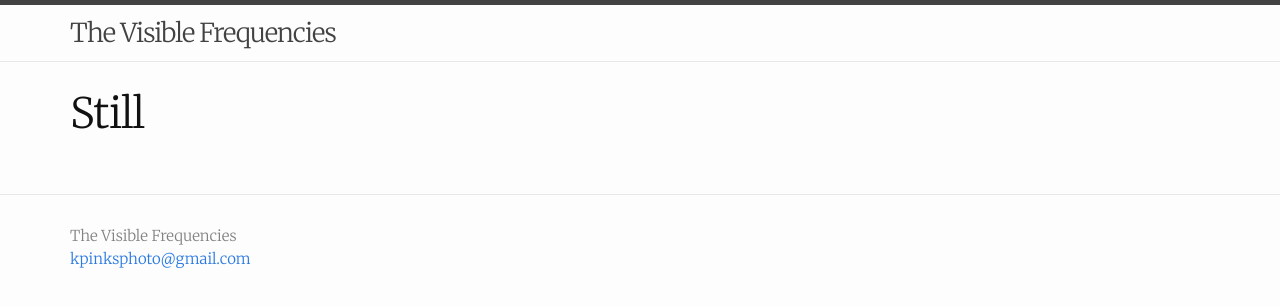
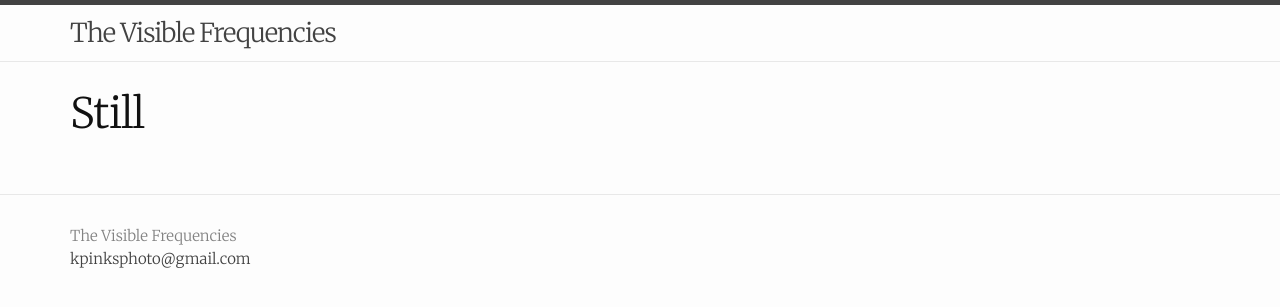
Before and after one commit to kpinkstaff/the-visible-frequencies, a Jekyll site: the page built from _galleries/still.html, in a window 1280 px wide. Shown: the top 307 px of the page. Built offline with Jekyll 4.4.1, drawn with Linux system fonts in a browser that asks for light colours; nearby versions of some CDN libraries.

Commit message:
Adjust link colour

```diff
--- a/_sass/_layout.scss
+++ b/_sass/_layout.scss
@@ -19,7 +19,7 @@
 
     &,
     &:visited {
-        color: $grey-color-dark;
+        color: $brand-color;
     }
 }
 
--- a/css/main.scss
+++ b/css/main.scss
@@ -15,7 +15,7 @@ $spacing-unit:     30px;
 
 $text-color:       #111;
 $background-color: #fdfdfd;
-$brand-color:      #2a7ae2;
+$brand-color:      #424242;
 
 $grey-color:       #828282;
 $grey-color-light: lighten($grey-color, 40%);
```
